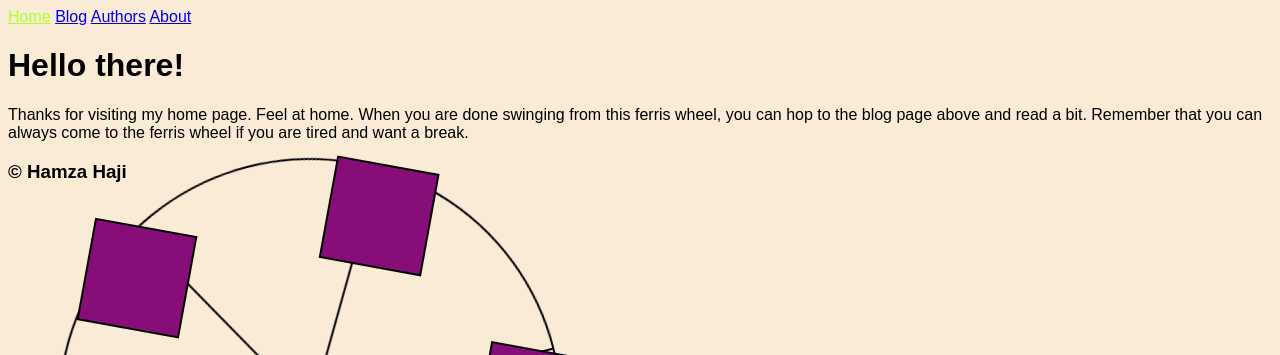
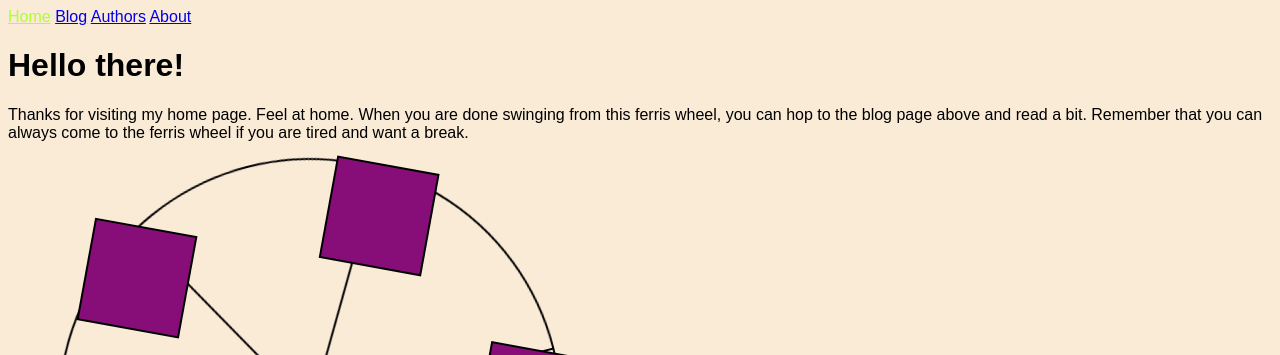
Before and after one commit to habasweiny/habasweiny.github.io, a Jekyll site: the page built from index.html, in a window 1280 px wide. Shown: the top 355 px of the page. Built offline with Jekyll 4.4.1, drawn with Linux system fonts in a browser that asks for light colours.

Commit message:
removed footer

```diff
--- a/index.html
+++ b/index.html
@@ -30,10 +30,5 @@ title: Home
       <div class="cabin"></div>
       <div class="cabin"></div>
     </div>
-    <footer>
-      <div>
-     <h3>© Hamza Haji</h3>
-      </div>
-    </footer>
   </body>
 </html>
```
